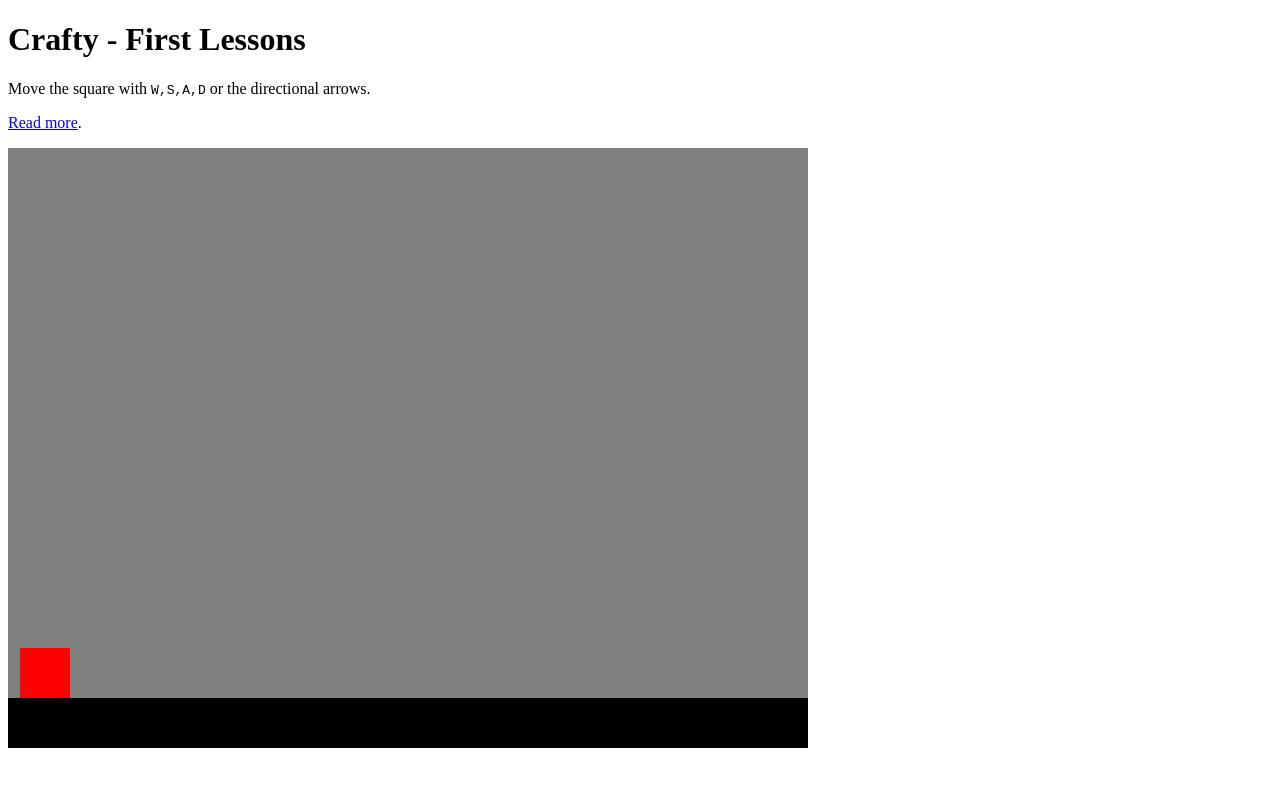
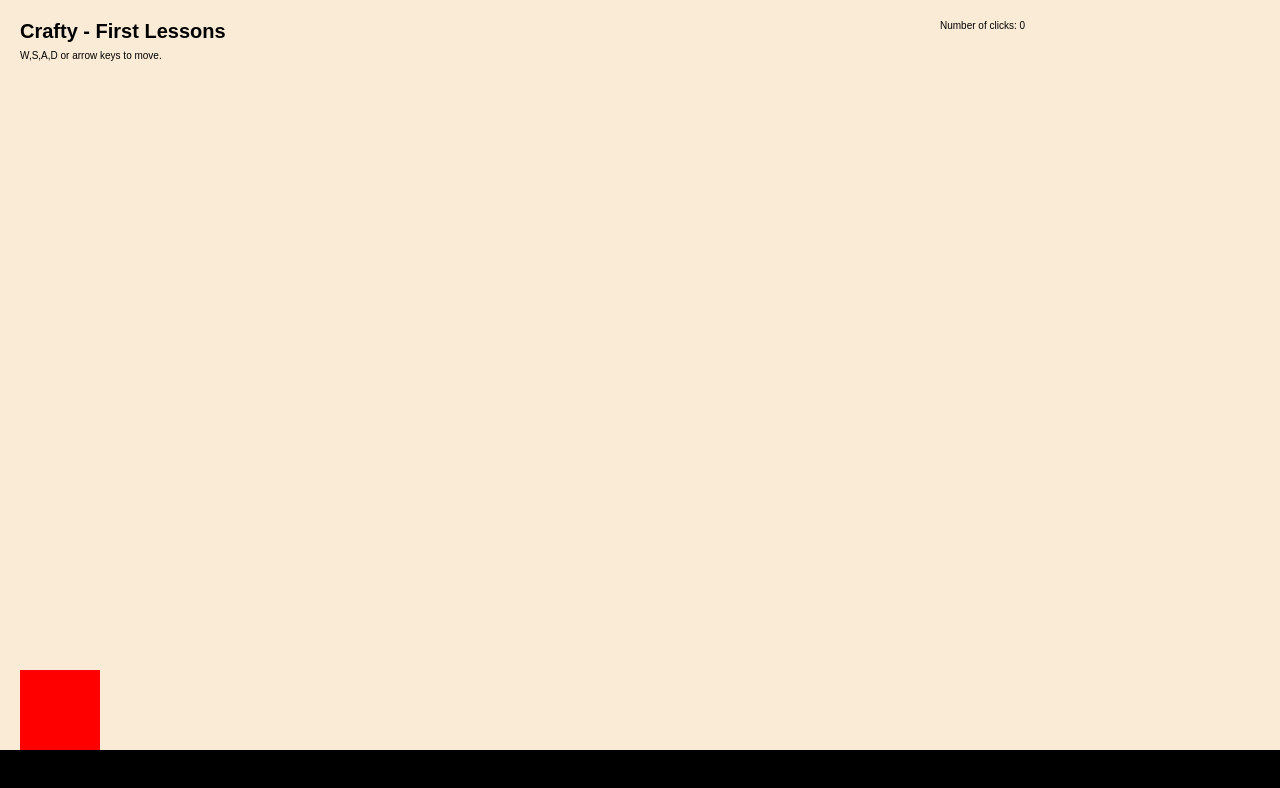
Before and after one commit to ScottMaclure/crafty-experiments, a plain HTML site: page first-lessons/index.html in a window 1280 px wide. Drawn offline with Linux system fonts and the light colour scheme.

Commit message:
Entire window is now the stage.

```diff
--- a/first-lessons/app.css
+++ b/first-lessons/app.css
@@ -1,3 +1,8 @@
+html, body {
+	margin: 0;
+	padding: 0;
+}
+
 #game {
-    background-color: #eee;
+    background-color: #FAEBD7;
 }
--- a/first-lessons/app.js
+++ b/first-lessons/app.js
@@ -3,6 +3,14 @@
  * Depends on Crafty.js, config.js
  * https://kipik.herokuapp.com/lessons
  */
+
+// Track a user clicking on the "player" entity.
+// TODO What about making this a property of the entity?
+var numClicks = 0;
+
+function renderNumClicks() {
+	return 'Number of clicks: ' + numClicks;
+}
 
 // Setup craft's game area.
 // @see http://craftyjs.com/api/Crafty-init.html
@@ -14,7 +22,7 @@ Crafty.init(
 );
 
 // Why do this? Abstraction from DOM/CSS? Or just a shortcut?
-Crafty.background(config.stage.backgroundColor);
+//Crafty.background(config.stage.backgroundColor);
 
 // Create the "floor" for the game, just off the bottom of the "stage".
 Crafty.e('2D, DOM, Color, Floor')
@@ -27,7 +35,7 @@ Crafty.e('2D, DOM, Color, Floor')
 	.color('black');
 
 // Create a square that will hit the floor due to Fourway and Gravity components.
-Crafty.e('2D, DOM, Color, Fourway, Gravity')
+Crafty.e('2D, DOM, Color, Fourway, Gravity, Mouse')
 	.attr({
 	    x: 0 + config.bufferSize,
 	    //y: config.stageY - (config.floorHeight + config.squareSize + config.bufferSize),
@@ -36,4 +44,38 @@ Crafty.e('2D, DOM, Color, Fourway, Gravity')
 	})
 	.color('red')
 	.fourway(8, 4)
-	.gravity('Floor');
+	.gravity('Floor')
+	.bind('Click', function () {
+		numClicks++;
+	});
+
+// Summary display
+Crafty.e('2D, DOM, Text')
+	.attr({
+		x: config.stageX - config.bufferSize - (config.stageX / 4),
+		y: config.bufferSize,
+		w: (config.stageX / 4),
+		h: 50
+	})
+	.text(renderNumClicks())
+	.bind('EnterFrame', function () {
+		this.text(renderNumClicks());
+	});
+
+// Game title and description - ingame!
+Crafty.e('2D, DOM, Text').attr({
+	x: config.bufferSize,
+	y: config.bufferSize,
+	w: config.stageX / 2,
+	h: 50
+})
+.text(config.strings.gameTitle)
+.textFont({ size: '20px', weight: 'bold' });
+
+Crafty.e('2D, DOM, Text').attr({
+	x: config.bufferSize,
+	y: 50,
+	w: config.stageX / 2,
+	h: 50
+})
+.text(config.strings.gameInstructions);
--- a/first-lessons/config.js
+++ b/first-lessons/config.js
@@ -2,11 +2,11 @@
 var config = {};
 
 // Default size of the "stage".
-config.stageX = 800;
-config.stageY = 600;
+config.stageX = window.innerWidth;
+config.stageY = window.innerHeight;
 
 config.stage = {
-	backgroundColor: 'grey'
+	backgroundColor: '#FAEBD7'
 };
 
 // The size of the floor
@@ -17,3 +17,9 @@ config.squareSize = Math.floor(config.stageX / 16);
 
 // Standard buffer between objects.
 config.bufferSize = Math.floor(config.squareSize / 4);
+
+config.strings = {};
+
+
+config.strings.gameTitle = 'Crafty - First Lessons';
+config.strings.gameInstructions = 'W,S,A,D or arrow keys to move.';
--- a/first-lessons/index.html
+++ b/first-lessons/index.html
@@ -9,11 +9,6 @@
 
     <body>
 
-        <h1>Crafty - First Lessons</h1>
-
-        <p>Move the square with <code>W,S,A,D</code> or the directional arrows.</p>
-        <p><a href="https://kipik.herokuapp.com/lessons">Read more</a>.</p>
-
         <div id="game"></div>
 
         <script type="text/javascript" src="../crafty.js"></script>
```
